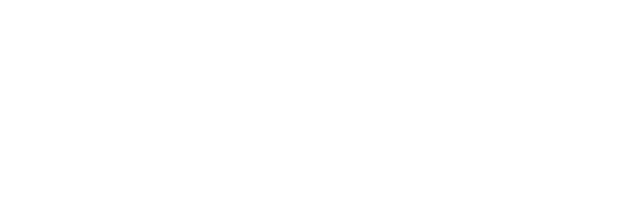
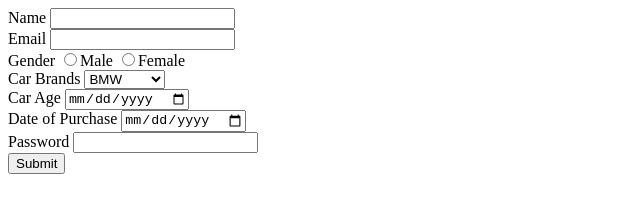
Before and after one commit to acciojob/car-insurance-form-goelkartik1910, a website: page main.html in a window 1280 px wide. Shown: the whole page, without its empty margins (0-640 px from the left). Drawn offline with Linux system fonts and the light colour scheme.

Commit message:
created a submission

```diff
--- a/main.html
+++ b/main.html
@@ -8,6 +8,44 @@
 
 <body>
 	<!-- the entire body must be written by student -->
+	<form method="post" action="#">
+		<div class="form-fields">
+			<div>
+				<label for="name">Name</label>
+				<input type="text" id="name" required>
+			</div>
+			<div>
+				<label for="email">Email</label>
+				<input type="email" id="email" required>
+			</div>
+			<div>
+				<label for="gender">Gender</label>
+				<input type="radio" id="gender">Male
+				<input type="radio" id="gender">Female
+			</div>
+			<div>
+				<label for="cars">Car Brands</label>
+				<select type="text" name="cars" required>
+					<option value="BMW">BMW
+					<option value="Audi">Audi
+					<option value="Mercedez">Mercedez
+				</select>
+			</div>
+			<div>
+				<label for="carage">Car Age</label>
+				<input type="date" id="carage" required>
+			</div>
+			<div>
+				<label for="dop">Date of Purchase</label>
+				<input type="date" id="dop" required>
+			</div>
+			<div>
+				<label for="password">Password</label>
+				<input type="password" id="password" required>
+			</div>
+			<button type="submit" required>Submit
+		</div>
+	</form>
     <script type="text/javascript" src="./script.js">
 </script>
 
```
